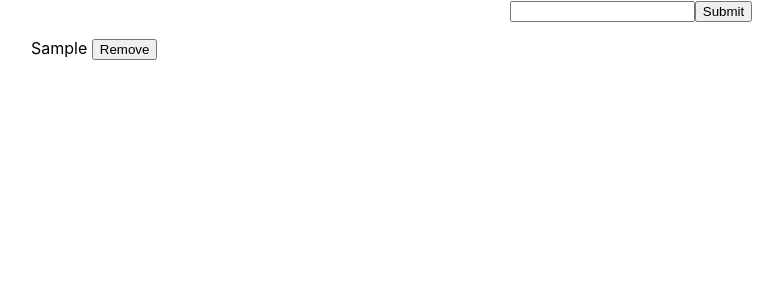
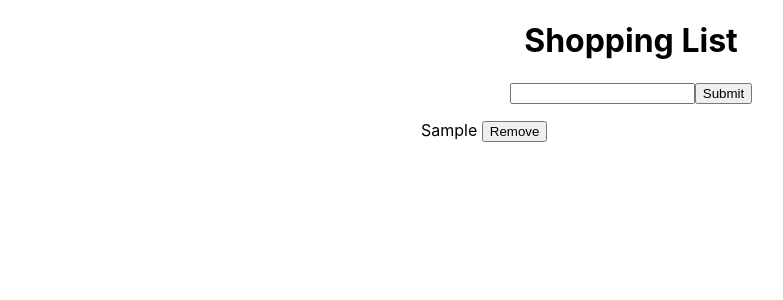
Before and after one commit to stella-maris/shopping-list, a React (Create React App) app: page / in a window 1280 px wide. Both pictures are taken after typing "Sample" into the empty fields and a click on the button "Submit". Shown: the top 300 px of the page, without its empty margins (9-792 px from the left). Built offline with nearby package versions, Linux system fonts and the light colour scheme.

Commit message:
Adds some style for padding

```diff
--- a/src/App.js
+++ b/src/App.js
@@ -5,7 +5,8 @@ import './App.css';
 class App extends Component {
   render() {
     return (
-      <div className="App">
+      <div className="App" style={{maxWidth:500, margin:"auto"}}>
+          <h1>Shopping List</h1>
         <ShoppingList/>
       </div>
     );
--- a/src/ShoppingList.js
+++ b/src/ShoppingList.js
@@ -56,7 +56,10 @@ class ShoppingList extends Component {
                 <ul style={{listStyleType: "none", textAlign:"left"}}>
                     {this.state.shoppingList.map((item, index) => {
                             return (
-                                <li key={item + index}>{item} <button onClick={this.handleClick} value={item}>Remove</button></li>
+                                <li
+                                    key={item + index}
+                                    style={{paddingBottom: 15}}
+                                >{item} <button onClick={this.handleClick} value={item}>Remove</button></li>
                             )
                         }
 
```
